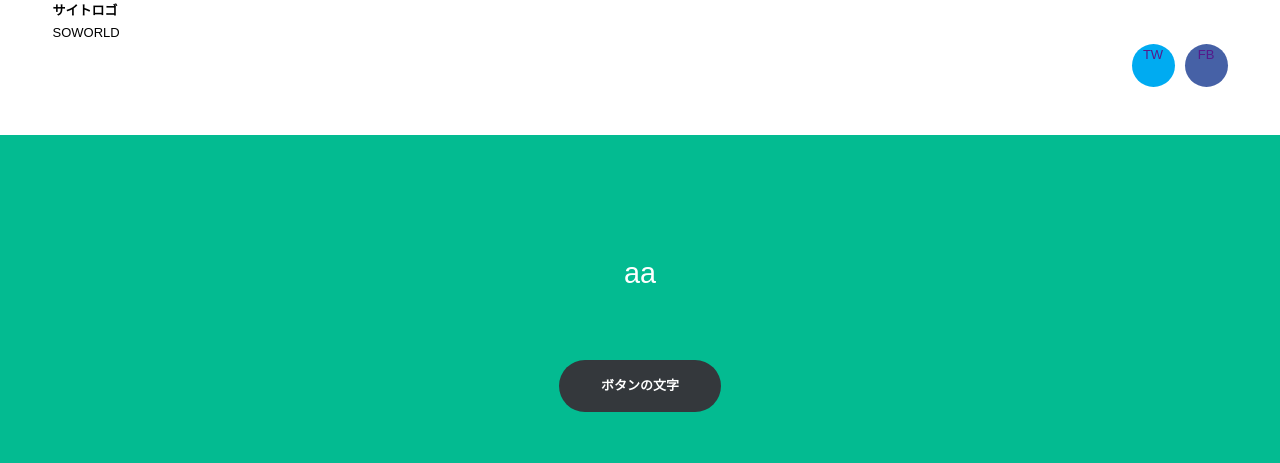
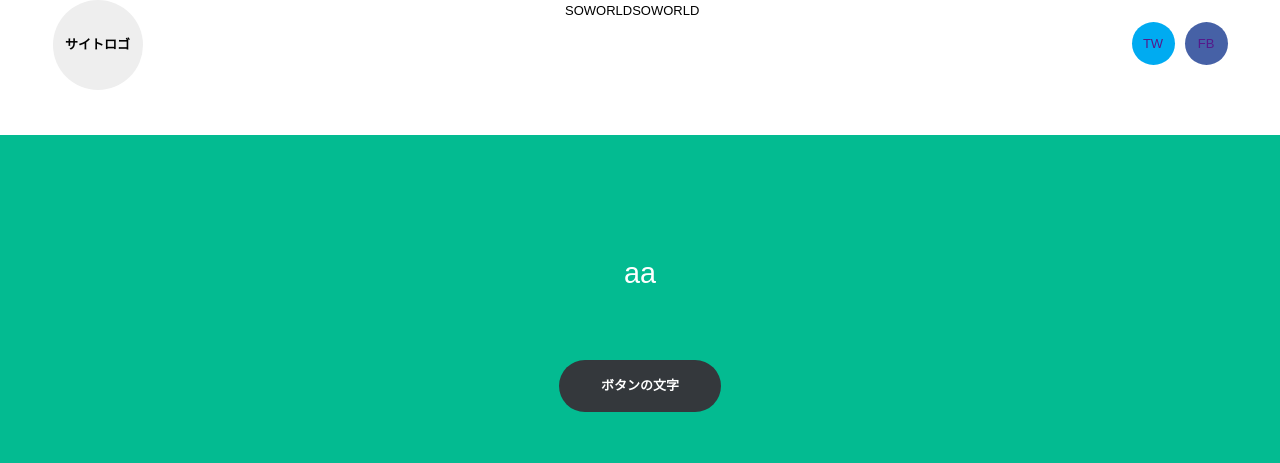
Before and after one commit to mitunori/t, a PHP site: page / in a window 1280 px wide. Shown: the top 463 px of the page. Run offline with PHP 8.4, Linux system fonts and the light colour scheme.

Commit message:
css追加

```diff
--- a/soworld/css/style.css
+++ b/soworld/css/style.css
@@ -65,6 +65,26 @@ body{
 }
 
 
+/*サイトロゴ*/
+.logo{
+  width:90px;
+  height: 90px;
+  border-radius: 50%;
+  background: #eee;
+  text-align: center;
+  line-height: 90px;
+  float: left;
+}
+
+/*サイトタイトル*/
+.title{
+  width:150px;
+  margin:0 auto;
+}
+
+
+
+/*ソーシャルリンク*/
 .social_link{
   float:right;
 }
@@ -73,6 +93,7 @@ body{
 .social_link li{
   width:43px;
   height: 43px;
+  line-height: 43px;
   border-radius: 50%;
   text-align: center;
   float:left;
--- a/soworld/index.html
+++ b/soworld/index.html
@@ -20,7 +20,7 @@
 	 <div class="header_inner">
 		<h1 class="logo">サイトロゴ</h1>
 
-		<p class="title">SOWORLD</p>
+		<p class="title">SOWORLDSOWORLD</p>
 
 		<ul class="social_link clearfix">
 				<li><a href="">TW</a></li>
```
Also changed, not shown: 1 other file.
